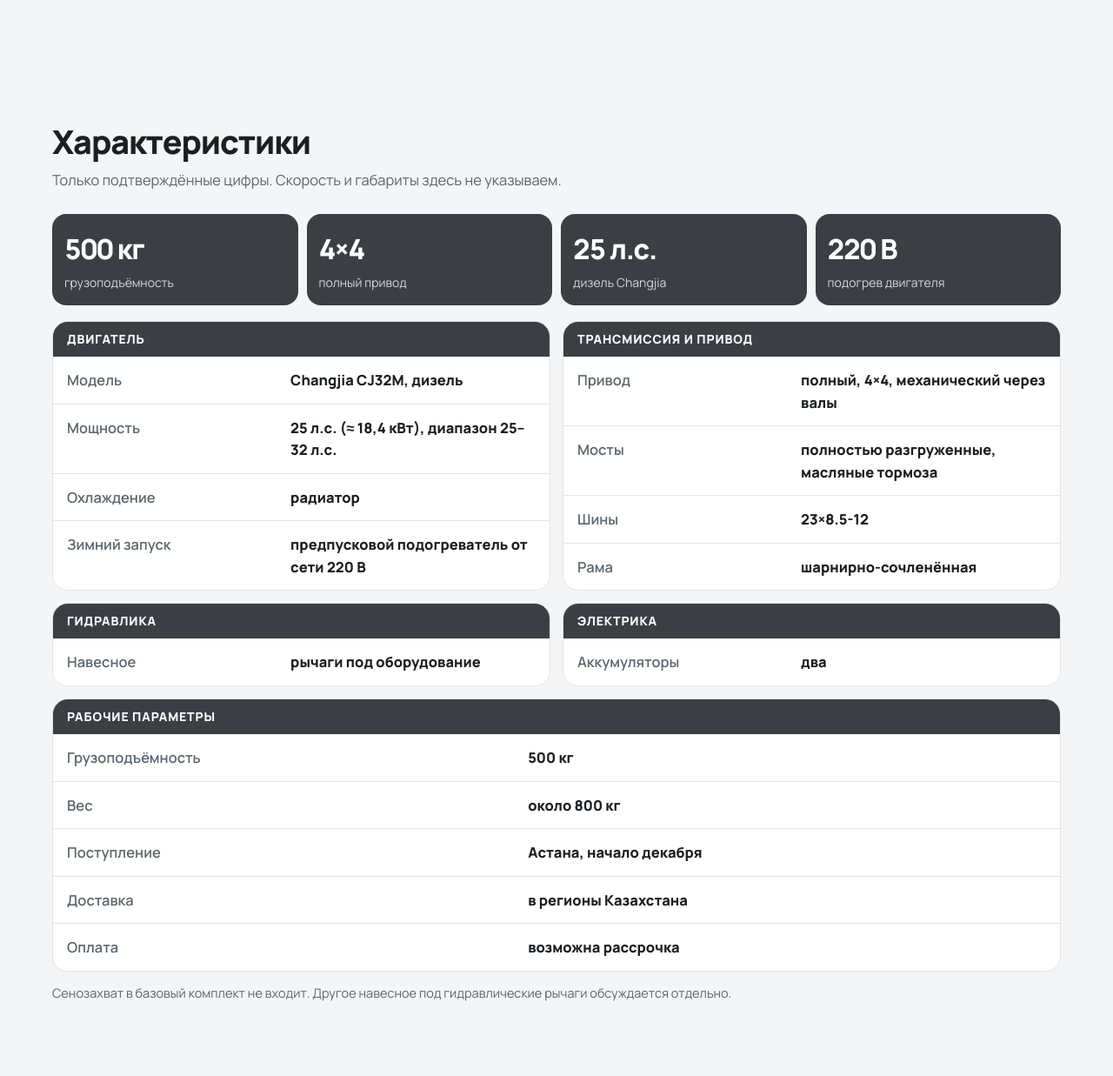
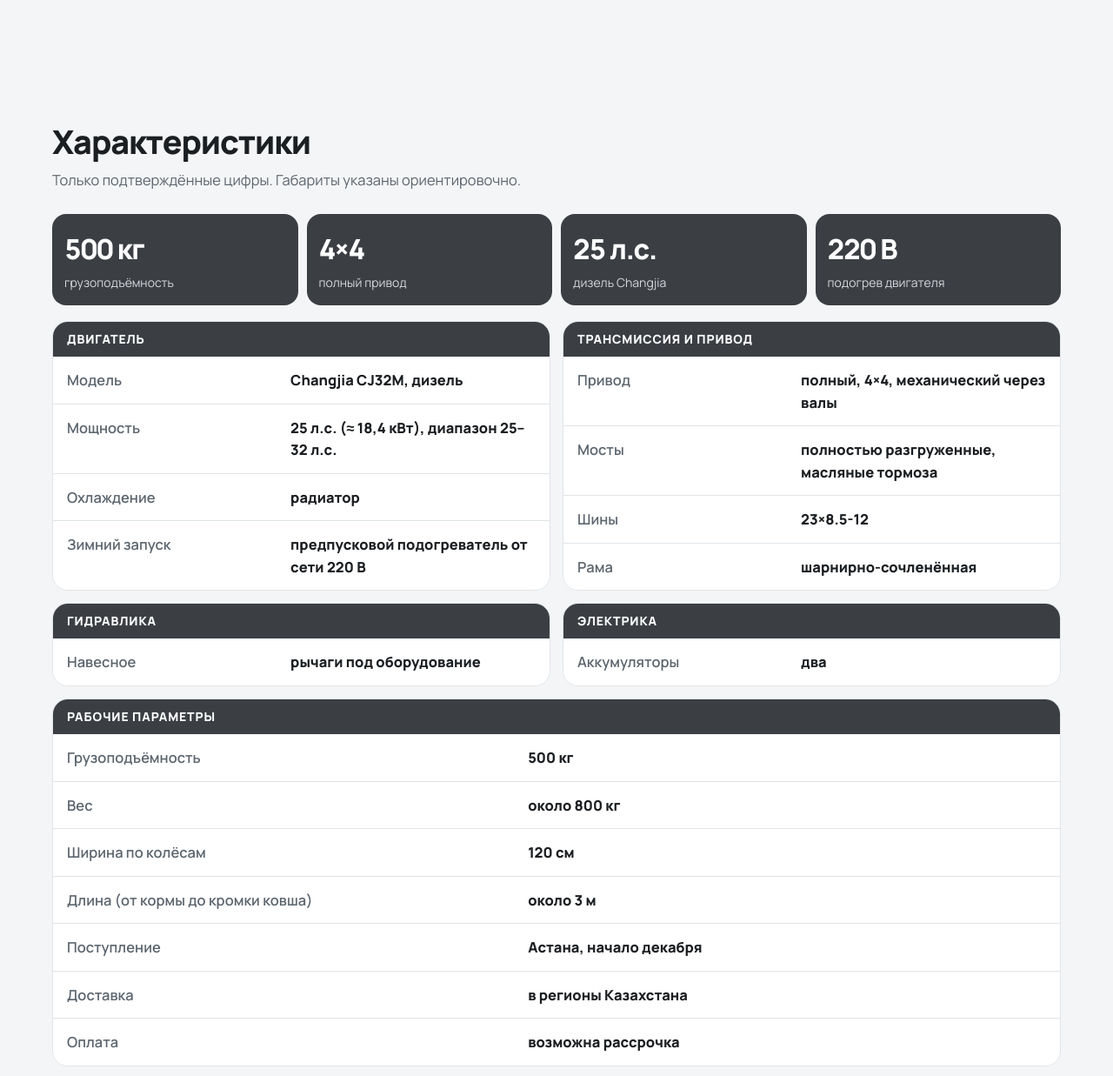
Before and after one commit to abk0186/adal907, a plain HTML site: page index.html in a window 1280 px wide. Shown: the part 1701-2938 px from the top of the page at 87% size. Drawn offline with Linux system fonts and the light colour scheme.

Commit message:
Specs: approx dimensions

```diff
--- a/index.html
+++ b/index.html
@@ -136,7 +136,7 @@
     <section class="section" id="specs">
       <div class="wrap">
         <h2>Характеристики</h2>
-        <p class="section-lead">Только подтверждённые цифры. Скорость и габариты здесь не указываем.</p>
+        <p class="section-lead">Только подтверждённые цифры. Габариты указаны ориентировочно.</p>
         <div class="stats">
           <div class="stat"><b>500 кг</b><span>грузоподъёмность</span></div>
           <div class="stat"><b>4×4</b><span>полный привод</span></div>
@@ -179,6 +179,8 @@
             <dl class="specs">
               <div><dt>Грузоподъёмность</dt><dd>500 кг</dd></div>
               <div><dt>Вес</dt><dd>около 800 кг</dd></div>
+              <div><dt>Ширина по колёсам</dt><dd>120 см</dd></div>
+              <div><dt>Длина (от кормы до кромки ковша)</dt><dd>около 3 м</dd></div>
               <div><dt>Поступление</dt><dd>Астана, начало декабря</dd></div>
               <div><dt>Доставка</dt><dd>в регионы Казахстана</dd></div>
               <div><dt>Оплата</dt><dd>возможна рассрочка</dd></div>
```
